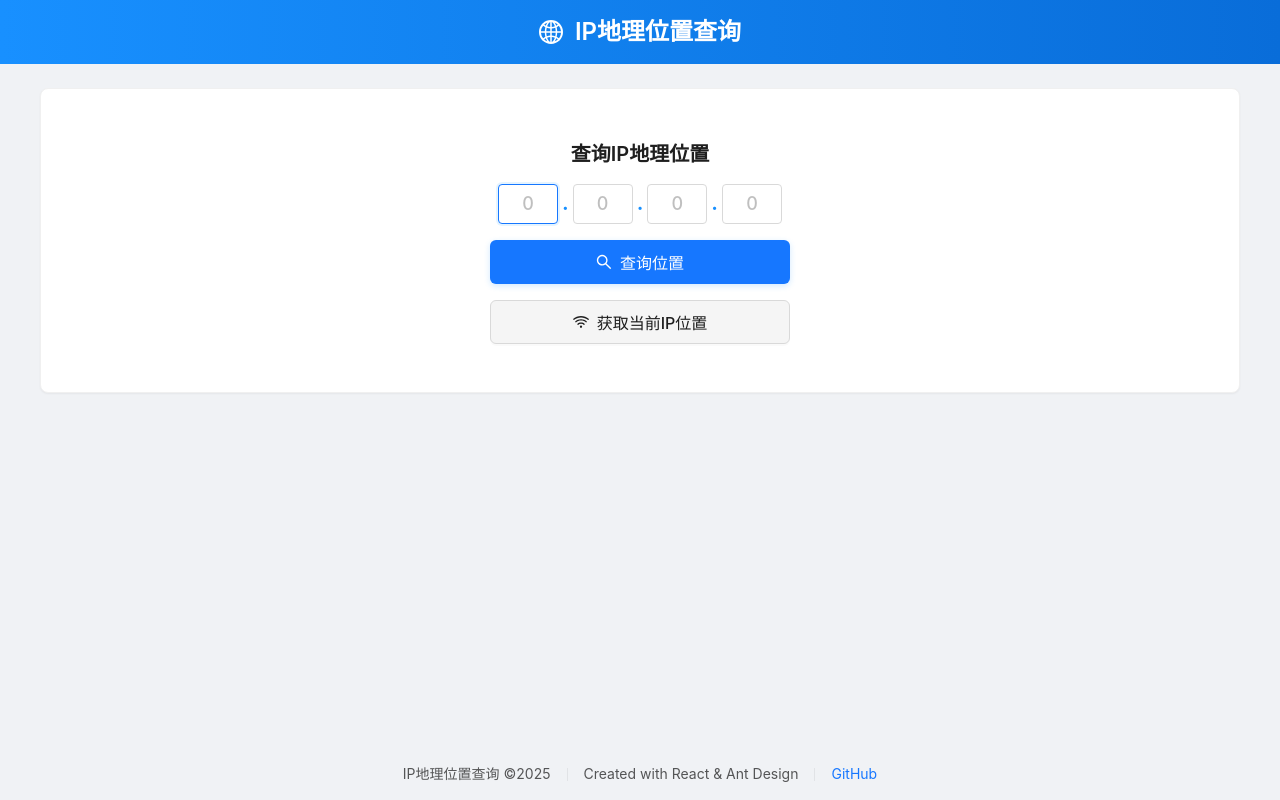
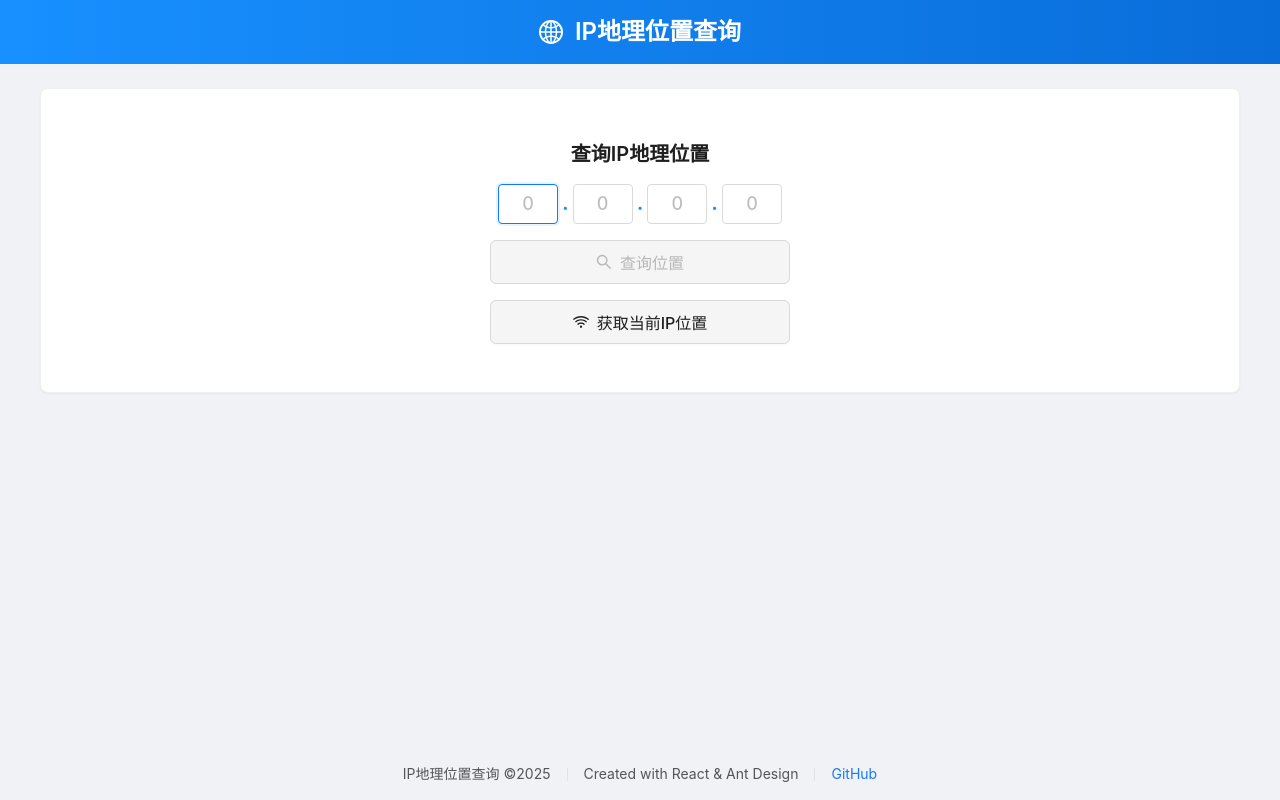
Before and after one commit to Lpbzzz/ipInfo, a React (Vite) app in the folder frontend/: page / in a window 1280 px wide. Built offline with nearby package versions, Linux system fonts and the light colour scheme.

Commit message:
feat: 添加IP输入验证，禁用空输入时的查询按钮
- 添加isValidIp状态检查所有IP段是否有效
- 当IP输入无效或加载中时禁用查询按钮
- 优化用户体验，防止无效查询请求
- 简化handleSearch函数逻辑

```diff
--- a/frontend/src/components/IpInputComponent.tsx
+++ b/frontend/src/components/IpInputComponent.tsx
@@ -28,6 +28,11 @@ const IpInputComponent: React.FC<IpInputComponentProps> = ({ onSearch, onGetMyIp
     useRef<InputRef>(null),
     useRef<InputRef>(null),
   ];
+
+  // 检查IP是否有效
+  const isValidIp = ipSegments.every(segment =>
+    segment !== '' && parseInt(segment) >= 0 && parseInt(segment) <= 255
+  );
 
   // 处理IP段输入变化
   const handleIpSegmentChange = (index: number, value: string) => {
@@ -108,11 +113,6 @@ const IpInputComponent: React.FC<IpInputComponentProps> = ({ onSearch, onGetMyIp
 
   // 执行IP查询
   const handleSearch = () => {
-    // 检查所有IP段是否有效
-    const isValidIp = ipSegments.every(segment =>
-      segment !== '' && parseInt(segment) >= 0 && parseInt(segment) <= 255
-    );
-
     if (isValidIp) {
       const fullIp = ipSegments.join('.');
       onSearch(fullIp);
@@ -167,6 +167,7 @@ const IpInputComponent: React.FC<IpInputComponentProps> = ({ onSearch, onGetMyIp
           icon={<SearchOutlined />}
           onClick={handleSearch}
           loading={loading}
+          disabled={!isValidIp || loading}
           size="large"
           className="ip-search-button"
           block
```
